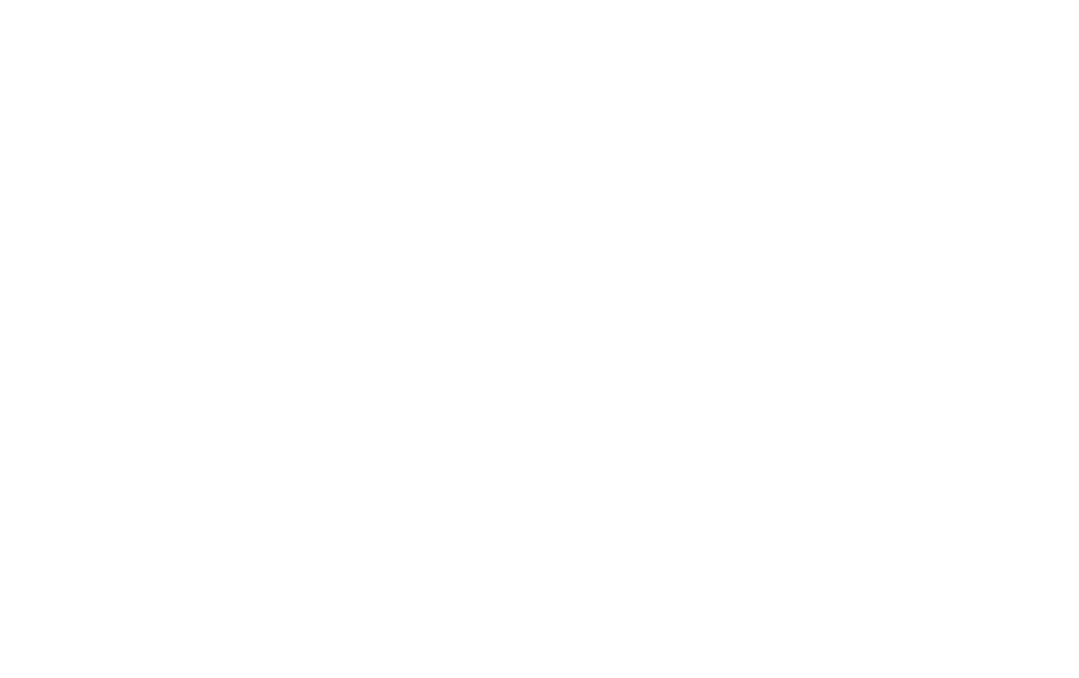
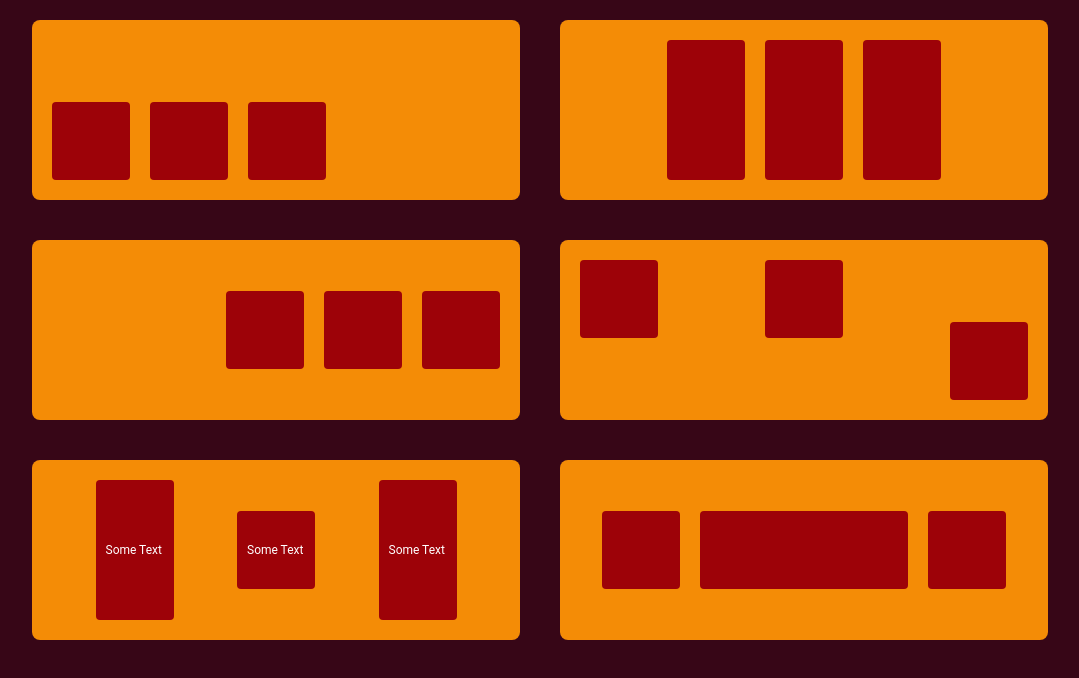
Before and after one commit to Anuhya92/project-3, a plain HTML site: page index.html in a window 1280 px wide. Shown: the whole page, without its empty margins (100-1179 px from the left). Drawn offline with Linux system fonts and the light colour scheme.

Commit message:
flex box layout

```diff
--- a/index.html
+++ b/index.html
@@ -3,8 +3,49 @@
   <head>
     <meta charset="UTF-8" />
     <meta name="viewport" content="width=device-width, initial-scale=1.0" />
-    <link href="/styles/style.css" rel="stylesheet" />
-    <title>Document</title>
+    <link rel="stylesheet" href="./styles/normalize.css" />
+    <link rel="stylesheet" href="./styles/style.css" />
+    <title>Flex box</title>
   </head>
-  <body></body>
+  <body>
+    <div class="container">
+      <div class="block block-1">
+        <div class="box fixed-height"></div>
+        <div class="box fixed-height"></div>
+        <div class="box fixed-height"></div>
+      </div>
+      <div class="block block-2">
+        <div class="box"></div>
+        <div class="box"></div>
+        <div class="box"></div>
+      </div>
+      <div class="block block-3">
+        <div class="box fixed-height"></div>
+        <div class="box fixed-height"></div>
+        <div class="box fixed-height"></div>
+      </div>
+
+      <div class="block block-4">
+        <div class="box fixed-height"></div>
+        <div class="box fixed-height"></div>
+        <div class="box box-3 fixed-height"></div>
+      </div>
+      <div class="block block-5">
+        <div class="box box-5">
+          <p class="text-content">Some Text</p>
+        </div>
+        <div class="box fixed-height">
+          <p class="text-content">Some Text</p>
+        </div>
+        <div class="box box-5">
+          <p class="text-content">Some Text</p>
+        </div>
+      </div>
+      <div class="block block-6">
+        <div class="box fixed-height"></div>
+        <div class="box box-2"></div>
+        <div class="box fixed-height"></div>
+      </div>
+    </div>
+  </body>
 </html>
--- /dev/null
+++ b/styles/normalize.css
@@ -0,0 +1,20 @@
+*,
+*:before,
+*:after {
+  box-sizing: inherit;
+}
+
+body,
+h1,
+h2,
+h3,
+h4,
+h5,
+h6,
+p,
+ol,
+ul {
+  margin: 0;
+  padding: 0;
+  font-weight: normal;
+}
--- a/styles/style.css
+++ b/styles/style.css
@@ -0,0 +1,87 @@
+body {
+  background-color: #370617;
+}
+
+.container {
+  display: flex;
+  flex-wrap: wrap;
+  justify-content: center;
+}
+
+.block {
+  width: 468px;
+  height: 160px;
+  display: flex;
+  flex-direction: row;
+  background-color: #f48c06;
+  margin: 20px;
+  padding: 10px;
+  border-radius: 8px;
+}
+
+.block-1 {
+  justify-content: flex-start;
+  align-items: flex-end;
+}
+
+.block-2 {
+  align-items: stretch;
+  justify-content: center;
+}
+
+.block-3 {
+  justify-content: flex-end;
+  align-items: center;
+}
+
+.block-4 {
+  justify-content: space-between;
+}
+
+.block-5 {
+  justify-content: space-evenly;
+  align-items: center;
+}
+
+.block-6 {
+  justify-content: center;
+  align-items: center;
+}
+
+.box {
+  width: 78px;
+  display: flex;
+  align-items: center;
+  margin: 10px;
+  background-color: #9d0208;
+  border-radius: 4px;
+}
+
+.fixed-height {
+  height: 78px;
+}
+
+.block-4 .box-3 {
+  align-self: flex-end;
+}
+
+.block-6 .box-2 {
+  height: 78px;
+  flex-grow: 0.75;
+}
+
+.box-5 {
+  display: flex;
+  align-items: center;
+  align-self: normal;
+}
+
+.text-content {
+  font-family: "Roboto";
+  font-style: normal;
+  font-weight: 400;
+  font-size: 12px;
+  line-height: 14px;
+  color: #ffffff;
+  margin-left: 10px;
+}
```
